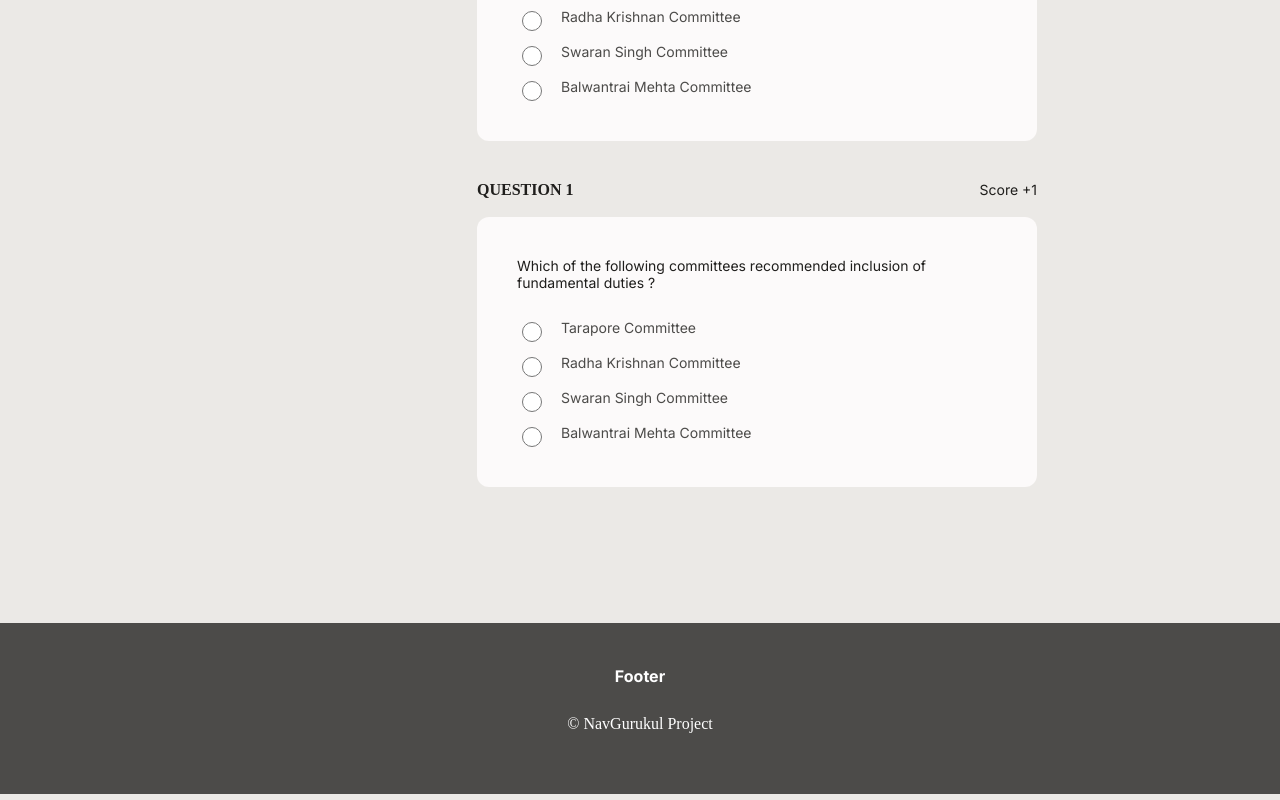
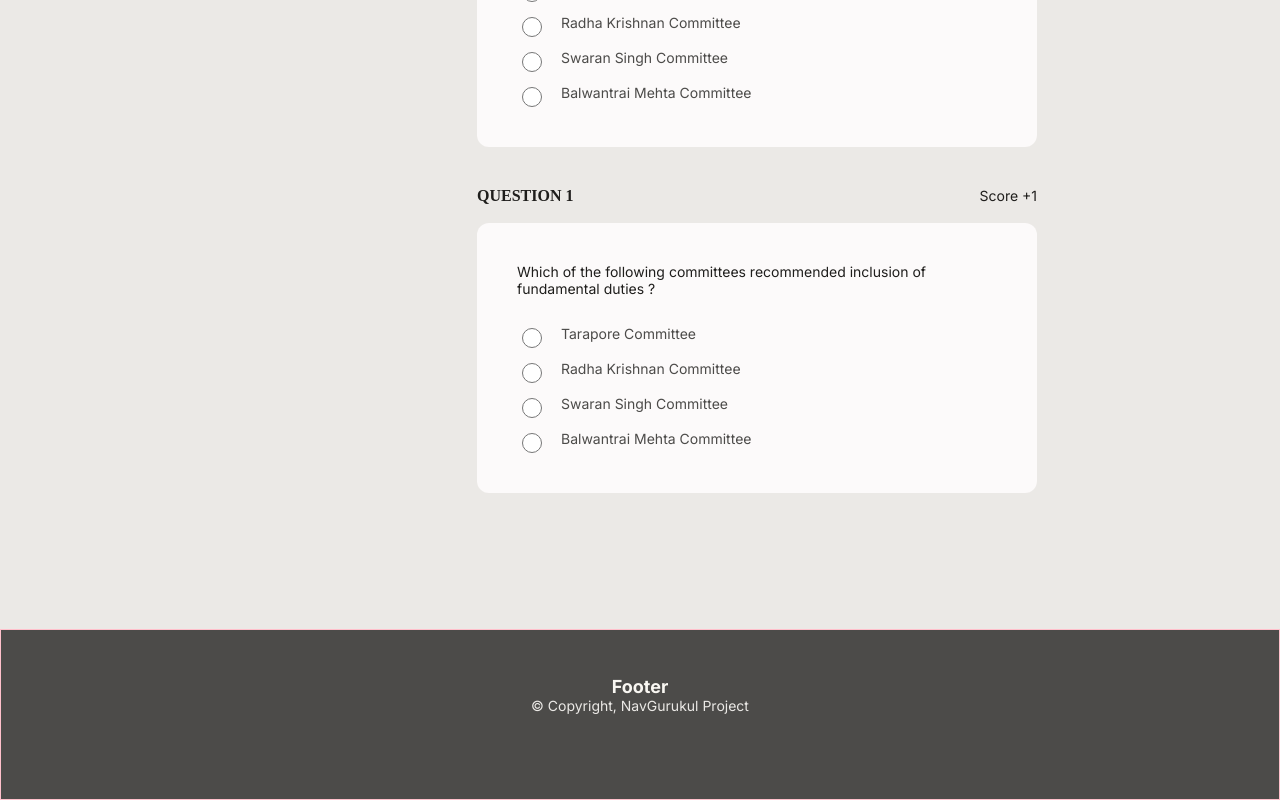
Before and after one commit to Rani-rathod/mcq-test-portal, a Next.js app: page /McqComponent in a window 1280 px wide. Shown: the part 1375-2175 px from the top of the page. Built offline with nearby package versions, Linux system fonts and the light colour scheme.

Commit message:
footer responsive

```diff
--- a/app/McqComponent/Container.css
+++ b/app/McqComponent/Container.css
@@ -13,7 +13,7 @@
         width: 315px;
         /* border: 2px solid blue; */
         margin: auto;
-        margin-top: 40px;
+        /* margin-top: 40px; */
         margin-bottom: 16px;
     }
 }
@@ -59,6 +59,22 @@
     }
 }
 
+.questions {
+    width: 560px;
+    margin-top: 66px;
+    margin-left: 50px;
+}
+
+@media (max-width: 576px) {
+    .questions {
+        display: block;
+        width: 100%;
+        margin: auto;
+        padding-left: 20px;
+        padding-right: 20px;
+
+    }
+}
 
 .question {
     color: #1F1E1C;
--- a/app/McqComponent/Timer.js
+++ b/app/McqComponent/Timer.js
@@ -1,3 +1,4 @@
+import Filter from "./filter";
 
 const Timers = () => {
     return (
@@ -25,7 +26,6 @@ const Timers = () => {
                 </div>
             </div>
 
-
         </>
 
     );
--- a/app/McqComponent/filter.js
+++ b/app/McqComponent/filter.js
@@ -1,7 +1,7 @@
 const Filter = () => {
     return (
         <>
-            <div className="desktop-view">
+            <div className="desktop-view filter-content">
                 <div className="filter">
                     <div className="filter-div">
                         <div className="filter-heading">filters</div>
@@ -31,7 +31,6 @@ const Filter = () => {
                         </div>
                         <div className="filter-text">filter</div>
                     </div>
-
                 </div>
             </div>
         </>
--- a/app/McqComponent/style.css
+++ b/app/McqComponent/style.css
@@ -17,6 +17,7 @@ body {
 
 }
 
+
 @media (max-width: 576px) {
     .content-box {
         display: block;
@@ -29,23 +30,16 @@ body {
 
 }
 
-.questions {
-    width: 560px;
-    margin-top: 60px;
-    margin-left: 50px;
+
+
+.mobile-view{
+    display: block;
 }
 
-@media (max-width: 576px) {
-    .questions {
-        display: block;
-        width: 100%;
-        margin: auto;
-    }
+.filter-content{
+    /* border: 1px solid red; */
+    height: 557px;
 }
-
-
-
-
 .filter {
     width: 284px;
     height: 375px;
@@ -55,6 +49,7 @@ body {
     border-radius: 12px;
     margin-left: 103px;
 }
+
 
 /* @media (max-width: 576px) {
     .filter {
@@ -374,7 +369,7 @@ body {
 }
 
 .timer-text {
-    margin-top: 20px;
+    margin-top: 8px;
     color: #1F1E1C;
     font-family: Inter;
     font-size: 14px;
@@ -396,8 +391,9 @@ body {
 @media (max-width: 576px) {
     .mobile-view {
         display: block;
-        margin-top: 20px;
+        /* margin-top: 20px; */
         border: 1px solid red;
+        padding: 20px 20px 0px 20px;
 
     }
 
--- a/app/SubmitComponent/SubmitComponent.css
+++ b/app/SubmitComponent/SubmitComponent.css
@@ -15,7 +15,7 @@ body{
     margin: auto;
     width: 705px;
     padding: 65px 0px 108px 0px;
-    background-color: #FCFAFA;
+    background-color: #F9F7F2;
 }
 @media(max-width:576px) {
     .submit-content{
--- a/app/SubmitComponent/page.js
+++ b/app/SubmitComponent/page.js
@@ -21,9 +21,9 @@ const  submit_buttonbar= function(){
                         </div>
                     </div>
                     <div className="check-score-button">
-                        <a href="/">
+                        {/* <a href="/"> */}
                             <button className="check-button"> Check Your Score</button>
-                        </a>
+                        {/* </a> */}
                     </div>
                 </div>
             </div>
--- a/app/component/Footer.js
+++ b/app/component/Footer.js
@@ -1,11 +1,20 @@
 import react from 'react';
 
-function Footer(){
-	return (
-	<div className="footer">
-		<div className="footerHeader">Footer</div>
-			<div className="footerName">© NavGurukul Project</div>
-	</div>
-	)
+
+const Footer=()=>{
+    return(
+        <>
+            <div className="footer-content">
+                <div className="main-row">
+                    <div className="footer-text"> Footer</div>
+                        <div className="footer-headline">
+                            © Copyright, NavGurukul Project
+                        </div>
+                </div>
+            </div>
+        </>
+    )
+
+
 }
-export default Footer;
+export default Footer
--- a/app/globals.css
+++ b/app/globals.css
@@ -8,32 +8,23 @@ body {
 }
 
 .main-container {
-    /* border: 1px solid black; */
     width: 100%;
-    /* height: 1109px; */
-    /* margin: auto; */
     display: flex;
     flex-direction: column;
-    /* min-height: 100vh; */
     background-color: #EBE9E6;
 }
 
 
 
 .Header{
-        /* border: 1px solid blue; */
         display: flex;
-        /* align-items: center;
-        justify-content: center; */
         height: 72px;
         width: 100%;
         background-color: #FCFAFA;
 }
 
 .header-box {
-    /* border: 1px solid black; */
     gap: 5px;
-    /* width: 56px; */
     height: 36px;
     flex-shrink: 0;
     color: #8F887C;
@@ -56,7 +47,6 @@ body {
 
 
 .mcq-div {
-    /* border: 1px solid palevioletred; */
     color: #4C4B49;
     font-family: Inter;
     font-size: 24px;
@@ -72,9 +62,6 @@ body {
 
 
 .main-page {
-    /* text-align: center;
-    margin-left: auto;
-    margin-right: auto; */
     width: 705px;
     margin: auto;
 
@@ -83,13 +70,10 @@ body {
 .instructions {
     line-height: 150%;
     text-align: left;
-    /* height: 620px; */
     margin: auto;
     margin-bottom: 77px;
     width: 705px;
-    /* height: 620px; */
     border: 1px solid white;
-    /* padding: 80px; */
     background-color: #F9F7F2;
 }
 
@@ -157,30 +141,29 @@ body {
 
 
 
-.footer {
+
+.footer-content{
+    height: 171px;
+    border: solid 1px pink;
     background-color: #4C4B49;
-    display: flex;
-    width: 100%;
-    height: 171px;
-    flex-direction: column;
-    justify-content: center;
-    align-items: center;
 }
+.main-row{
+    height: 57px;
+    margin-top: 46px;
+    margin-bottom: 68px;
+}
+.footer-text{
+    text-align: center;
+    font-size: 18px;
+    font-weight: 700;
+    color: #F9F7F2;
+}
+.footer-headline{
+    font-size: 14px;
+    text-align: center;
+    color: #EBE9E6;
 
-.footerHeader {
-    font-size: 16px;
-    font-weight: bold;
-    margin-bottom: 10px;
-    color: white;
 }
-
-.footerName {
-    font-family: "Inria Sans";
-    line-height: 350%;
-    color: white;
-}
-
-
 @media (max-width:576px) {
     body {
         margin: auto;
@@ -248,15 +231,6 @@ body {
         margin-right: 81px;
     }
 
-
-    .footer {
-        width: 576px;
-        flex-direction: column;
-        justify-content: center;
-        align-items: center;
-    }
-
-
 }
 
 /*
```
Lines whose indentation alone changed are shown as unchanged.
